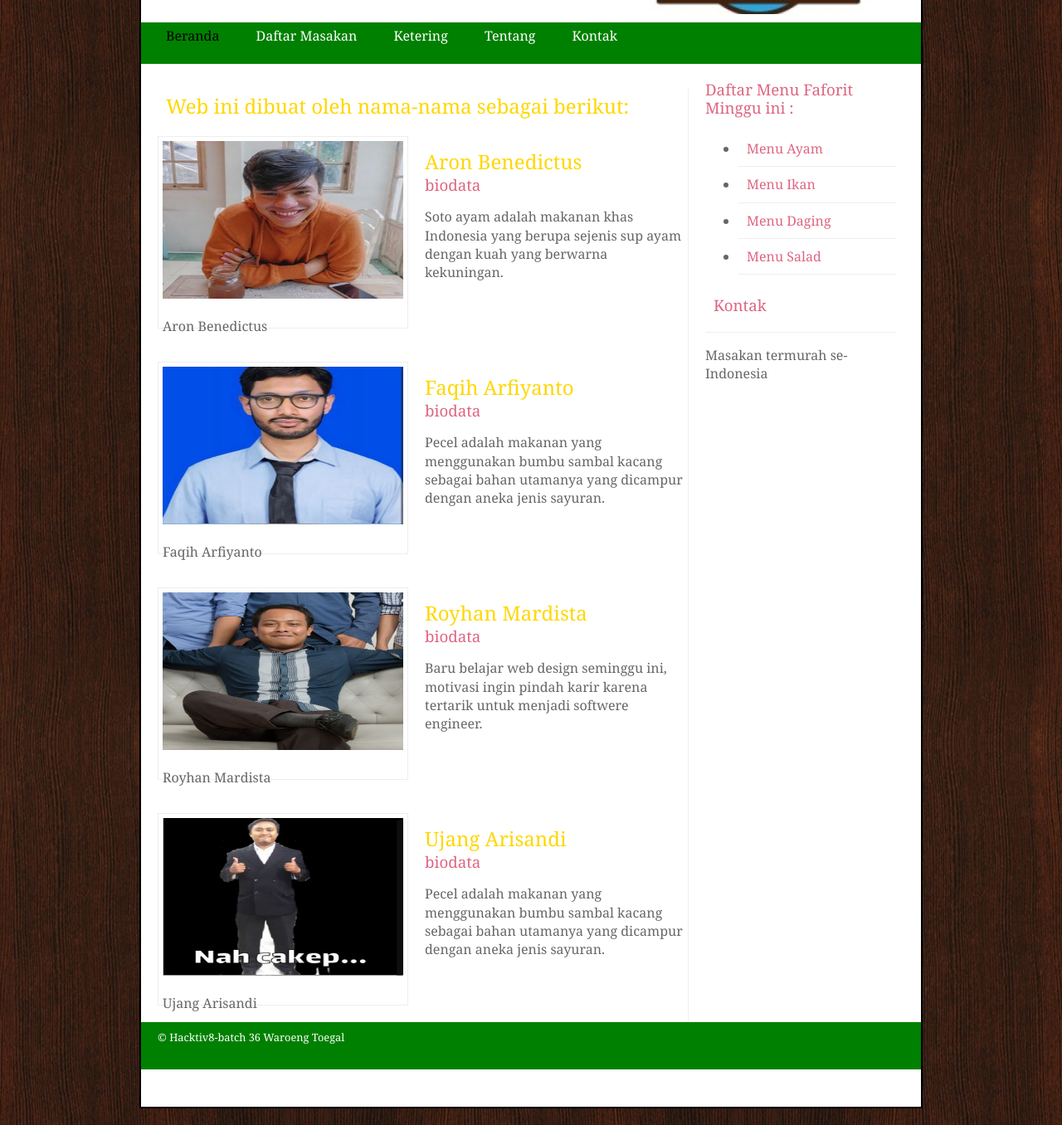
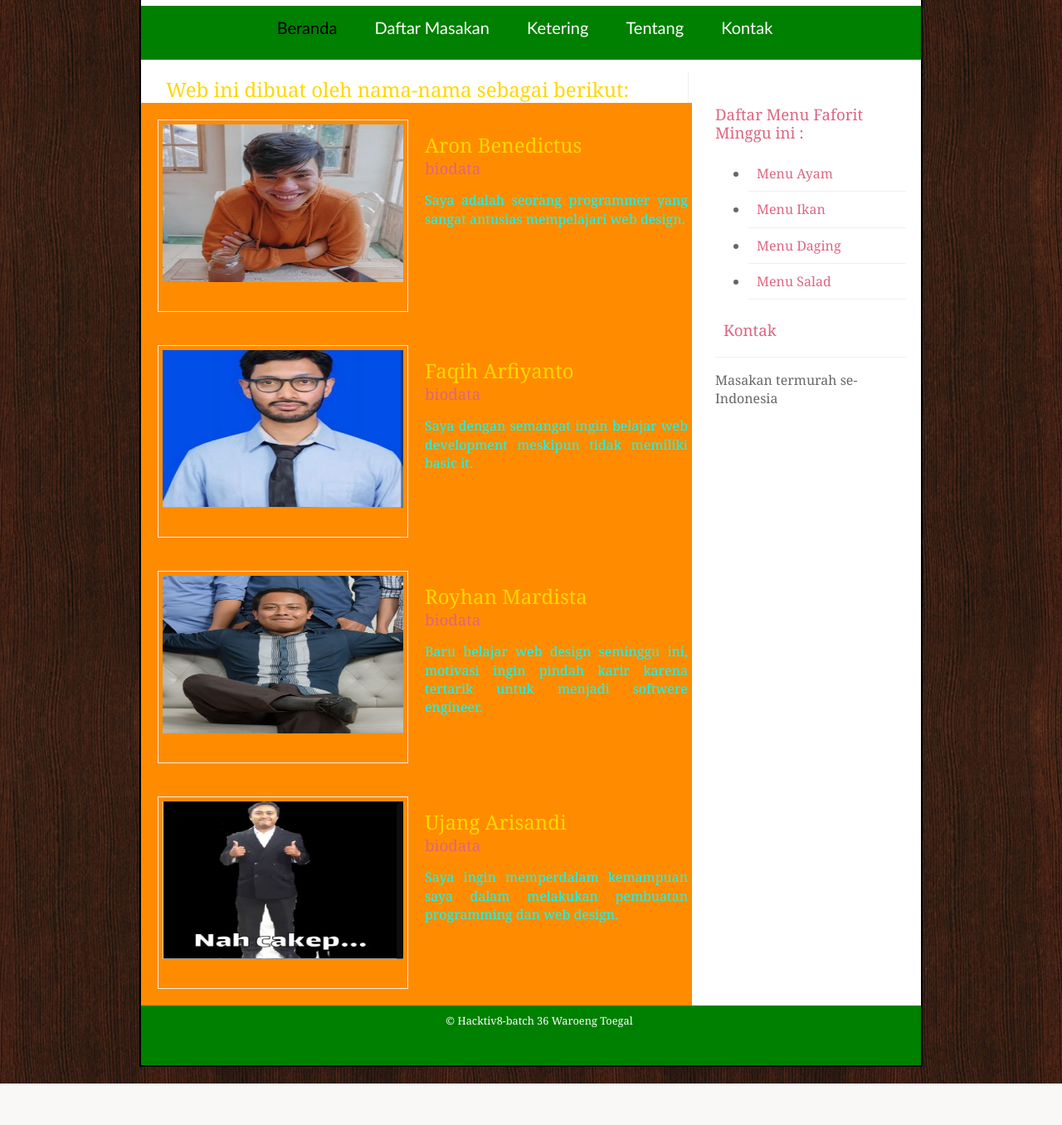
Before and after one commit to ujangaja/Project-Student, a plain HTML site: page index.html in a window 1280 px wide. Shown: the part 205-1561 px from the top of the page at 83% size. After the commit the page ends 1511 px from the top, so only its background shows below. Drawn offline with Linux system fonts and the light colour scheme.

Commit message:
-- final touch

```diff
--- a/home.css
+++ b/home.css
@@ -1,5 +1,3 @@
-header, section, footer, aside, nav, article, figure, figcaption {
-				display: block;}
 body {
 	color: #666666;
 	background-color: #f9f8f6;
@@ -17,6 +15,7 @@ header {
 	height: 200px;
 	background-image: url(images/logo.jpg);
 	background-size: cover;
+	margin-top : -20px;
 	margin-bottom: 80px;
 	}
 h1 {
@@ -28,12 +27,16 @@ nav, footer {
 	clear: both;
 	color: #ffffff;
 	background-color: green;
-	height: 50px;
+	height: 65px;
 	margin-top: 80px;
-margin-bottom: 45px;}
+	margin-bottom: 45px;}
 nav ul {
 	margin: 0px;
-	padding: 5px 0px 5px 30px;}
+	padding: 15px 0px 5px 25px;
+	text-align: center;
+	font-size: 20px;
+	font-family: 'Gill Sans', 'Gill Sans MT', Calibri, 'Trebuchet MS', sans-serif;
+	}
 nav li {
 	display: inline;
 	margin-right: 40px;}
@@ -47,8 +50,11 @@ section.courses {
 	border-right: 1px solid #eeeeee;
 	margin-top : 10px;}
 article {
+	background: darkorange;
 	clear: both;
 	overflow: auto;
+	padding-right:5px;
+	margin-left: 0px;
 	width: 100%;}
 hgroup {
 	margin-top: 40px;}
@@ -65,7 +71,8 @@ figcaption {
 aside {
 	width: 230px;
 	float: left;
-	padding: 0px 0px 0px 20px;}
+	margin-left: 12px;
+	padding: 50px 0px 0px 20px;}
 aside section a {
 	display: block;
 	padding: 10px;
@@ -89,8 +96,16 @@ aside h2 {
 	color: #de6581;}
 footer {
 	font-size: 80%;
+	text-align: center;
+	margin-top: 200px;
+	margin-bottom: 0%;
 	padding: 7px 0px 0px 20px;}
 h2{
 	margin-left: 30px;
 	color: gold;
 }
+
+.courses p {
+	color: aqua;
+	text-align: justify;
+}
--- a/index.html
+++ b/index.html
@@ -25,36 +25,30 @@
         <section class=" courses">
             <h2> Web ini dibuat oleh nama-nama sebagai berikut:</h2>
             <article>
-
                 <figure>
                     <img src="images/aron.jpg" alt="soto" height="190" width="290" />
-                    <p> Aron Benedictus </p>
+
                 </figure>
                 <hgroup>
                     <h2>Aron Benedictus</h2>
                     <h3>biodata</h3>
                 </hgroup>
-                <p>Soto ayam adalah makanan khas Indonesia yang berupa sejenis sup ayam dengan kuah yang
-                    berwarna
-                    kekuningan.</p>
+                <p>Saya adalah seorang programmer yang sangat antusias mempelajari web design.</p>
             </article>
             <article>
                 <figure>
                     <img src="images/faqih.jpg" alt="pecel" height="190" width="290" />
-                    <p> Faqih Arfiyanto</p>
                 </figure>
                 <hgroup>
                     <h2>Faqih Arfiyanto</h2>
                     <h3>biodata</h3>
                 </hgroup>
-                <p>Pecel adalah makanan yang menggunakan bumbu sambal kacang sebagai bahan utamanya yang
-                    dicampur dengan
-                    aneka jenis sayuran.</p>
+                <p>Saya dengan semangat ingin belajar web development meskipun tidak memiliki basic it.</p>
             </article>
             <article>
                     <figure>
                         <img src="images/royhan.jpg" alt="pecel" height="190" width="290" />
-                        <p> Royhan Mardista</p>
+
                     </figure>
                     <hgroup>
                         <h2>Royhan Mardista</h2>
@@ -65,15 +59,13 @@
                 <article>
                         <figure>
                             <img src="images/ujang.jpg" alt="pecel" height="190" width="290" />
-                            <p> Ujang Arisandi</p>
+
                         </figure>
                         <hgroup>
                             <h2>Ujang Arisandi</h2>
                             <h3>biodata</h3>
                         </hgroup>
-                        <p>Pecel adalah makanan yang menggunakan bumbu sambal kacang sebagai bahan utamanya yang
-                            dicampur dengan
-                            aneka jenis sayuran.</p>
+                        <p>Saya ingin memperdalam kemampuan saya dalam melakukan pembuatan programming dan web design.</p>
                     </article>
         </section>
         <aside>
```
Also changed, not shown: formstyle.css (+20 -1 lines).
